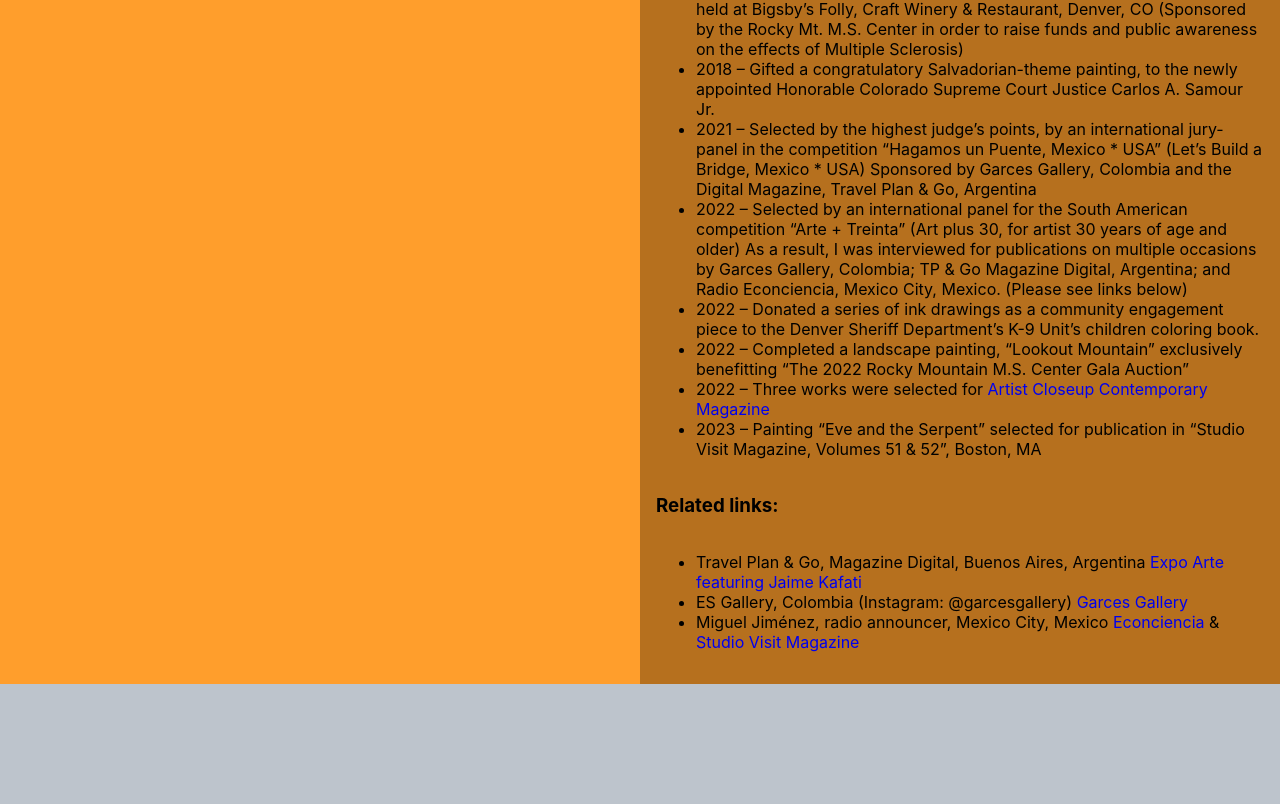
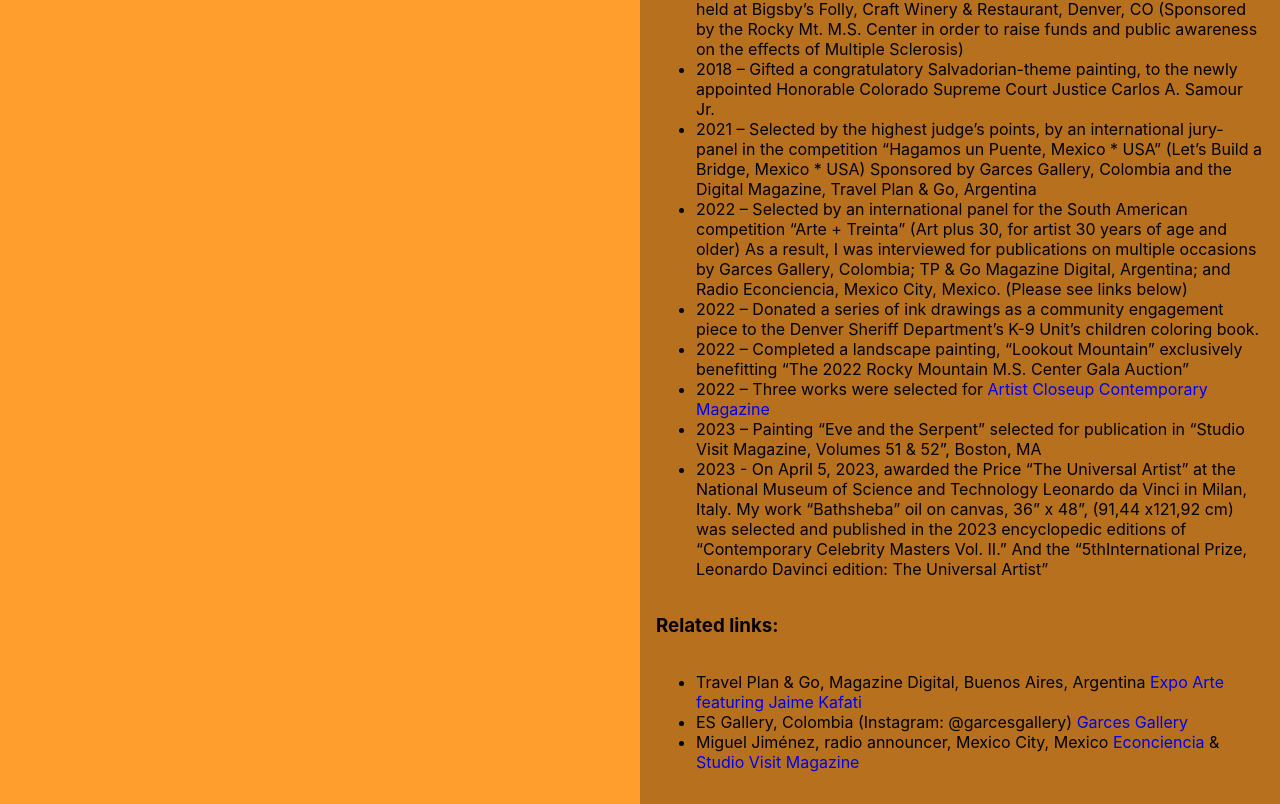
Before and after one commit to ToriK17/kfa, a React (Create React App) app: page /about in a window 1280 px wide. Shown: the part 1381-2185 px from the top of the page. Before the commit the page ends 2065 px from the top, so only its background shows below. Built offline with nearby package versions, Linux system fonts and the light colour scheme; a web font is replaced by a local one.

Commit message:
update about

```diff
--- a/src/components/About/About.tsx
+++ b/src/components/About/About.tsx
@@ -48,6 +48,7 @@ const AboutMe = () => {
 						<li>2022 – Completed a landscape painting, “Lookout Mountain” exclusively benefitting “The 2022 Rocky Mountain M.S. Center Gala Auction”</li>
 						<li>2022 – Three works were selected for <a href="https://www.artistcloseup.com/magazine" target="_blank" rel="noreferrer">Artist Closeup Contemporary Magazine</a></li>
 						<li>2023 – Painting “Eve and the Serpent” selected for publication in “Studio Visit Magazine, Volumes 51 & 52”, Boston, MA</li>
+						<li>2023 - On April 5, 2023, awarded the Price “The Universal Artist” at the National Museum of Science and Technology Leonardo da Vinci in Milan, Italy. My work “Bathsheba” oil on canvas, 36” x 48”, (91,44 x121,92 cm) was selected and published in the 2023 encyclopedic editions of “Contemporary Celebrity Masters Vol. II.” And the “5thInternational Prize, Leonardo Davinci edition: The Universal Artist”</li>
 					</ul>
 
 					<h3>Related links:</h3>
```
